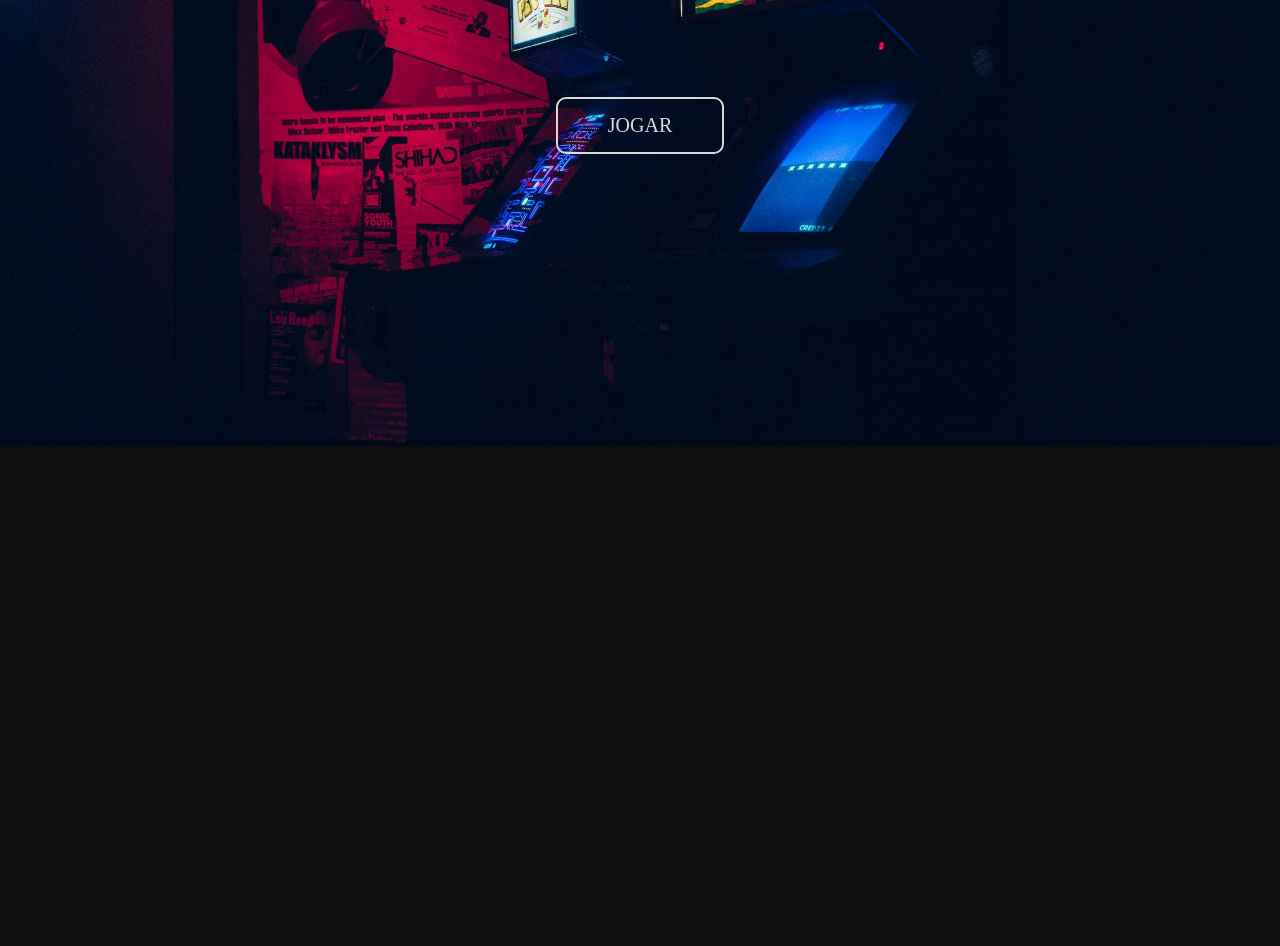
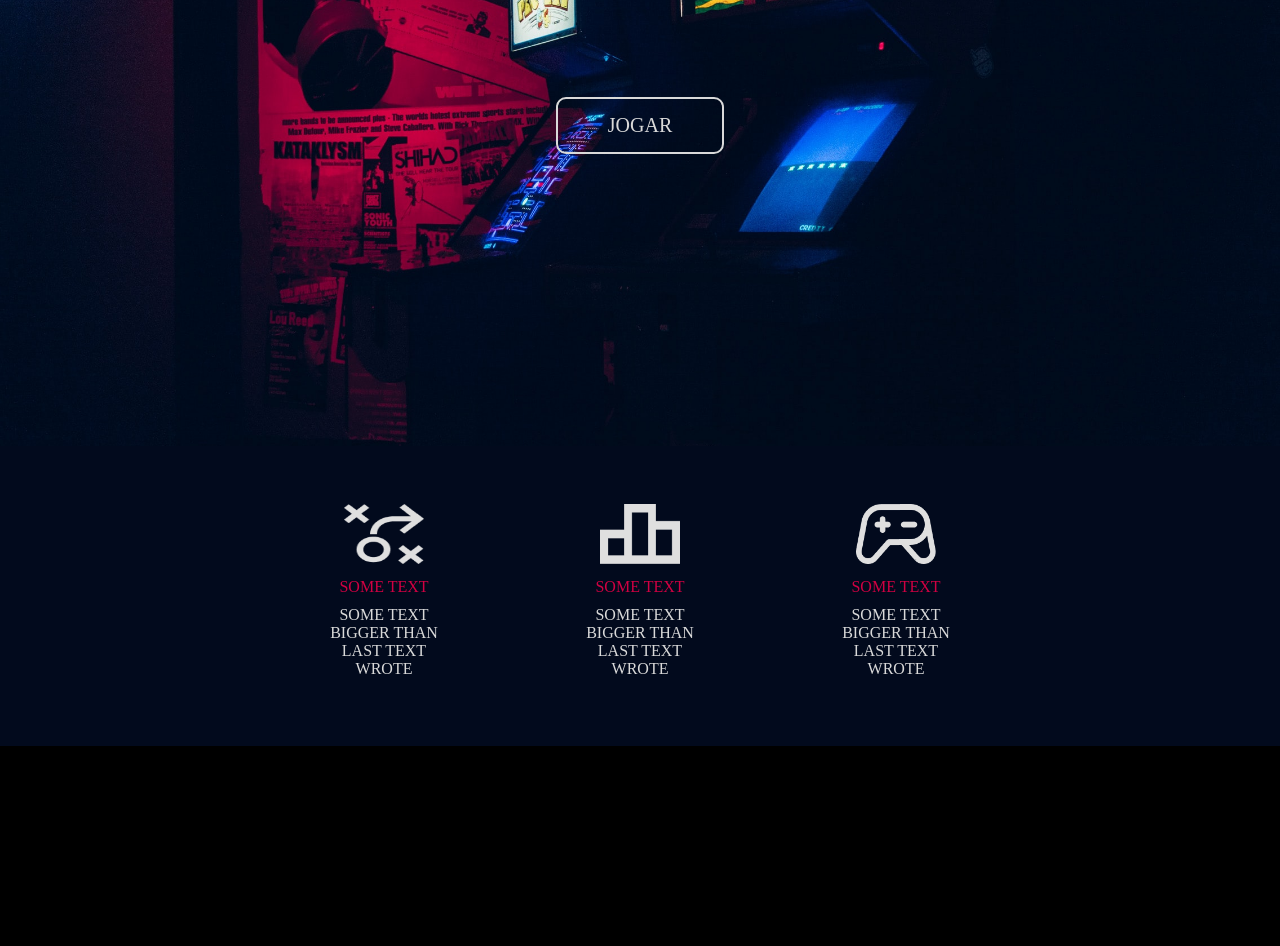
Before and after one commit to PaoloProdossimoLopes/fei-cc1620-game-project-web, a plain HTML site: page game/main/index.html in a window 1280 px wide. Shown: the part 404-1350 px from the top of the page. Before the commit the page ends 850 px from the top, so only its background shows below. Drawn offline with Linux system fonts and the light colour scheme.

Commit message:
Chore (main): criando esturura das vantagens

```diff
--- a/game/main/index.html
+++ b/game/main/index.html
@@ -31,11 +31,32 @@
                 </div>
             </div>
         </div>
+    </div>
 
-        <div>
+    <!-- Vatagens -->
+    <div id="vantagens">
+        <div id="vantagens-container">
+            <div class="vatagem">
+                <img class="vantagem-image" src="../resources/icons/icon01.png">
+                <p><span>SOME TEXT</span></p>
+                <p>SOME TEXT BIGGER THAN LAST TEXT WROTE</p>
+            </div>
 
+            <div class="vatagem">
+                <img class="vantagem-image" src="../resources/icons/icon02.png">
+                <p><span>SOME TEXT</span></p>
+                <p>SOME TEXT BIGGER THAN LAST TEXT WROTE</p>
+            </div>
+
+            <div class="vatagem">
+                <img class="vantagem-image" src="../resources/icons/icon03.png">
+                <p><span>SOME TEXT</span></p>
+                <p>SOME TEXT BIGGER THAN LAST TEXT WROTE</p>
+            </div>
         </div>
+    </div>
 
+    <div id="footer">
     </div>
 </div>
 </body>
--- a/game/main/style.css
+++ b/game/main/style.css
@@ -69,3 +69,43 @@ body {
     display: flex;
     justify-content: center;
 }
+
+#vantagens {
+    height: 300px;
+    background-color: #020A1D;
+    display: flex;
+    align-items: center;
+}
+
+#vantagens-container {
+    width: 60vw;
+    margin: auto;
+    display: flex;
+    justify-content: center;
+    align-items: center;
+    text-align: center;
+}
+
+#vantagens span {
+    color: #D00142;
+
+}
+
+#vantagens p {
+    margin: 10px 0;
+}
+
+.vantagem-image {
+    height: 60px;
+    width: 80px;
+}
+
+#footer {
+    height: 200px;
+    background-color: black;
+}
+
+.vatagem {
+    margin: 0 30px;
+    padding: 0 30px;
+}
```
